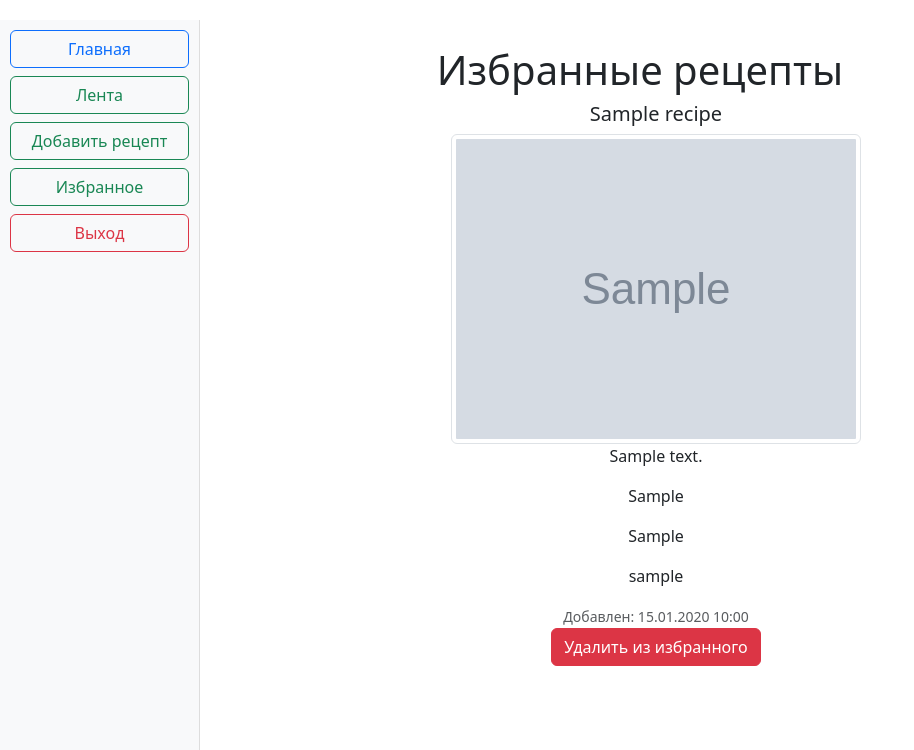
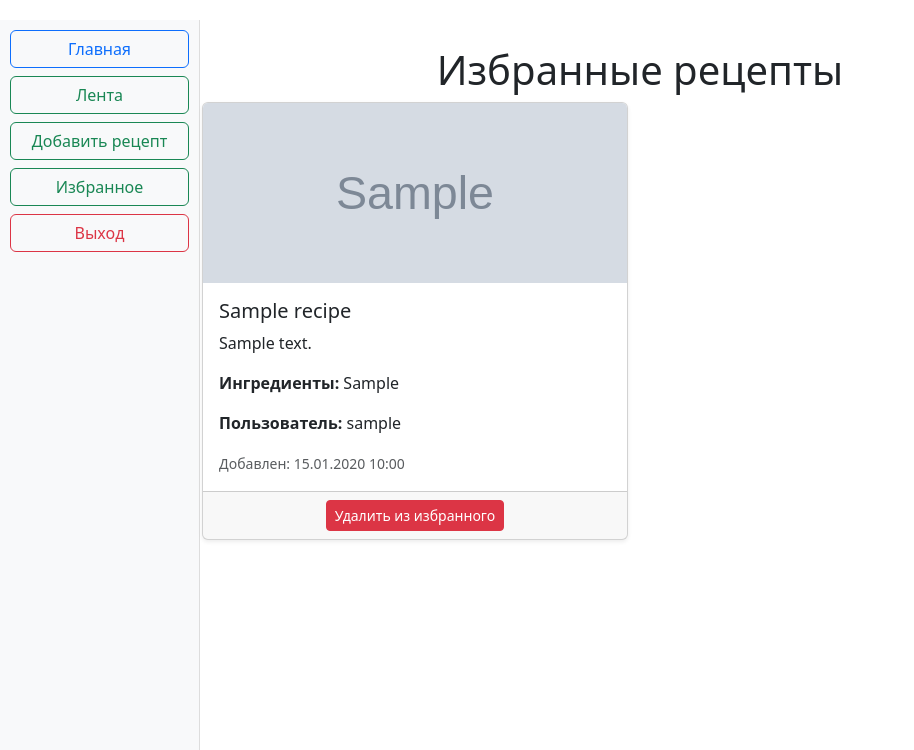
Before and after one commit to split2001/Diploma_Django, a Django app: page /selected in a window 1280 px wide. Shown: the part 50-800 px from the top of the page, without its empty margins (0-914 px from the left). Run offline with Django 5.2, Linux system fonts and the light colour scheme; a user stored in the database is signed in; tables that the repository leaves empty hold one stand-in row (values such as "Sample post"); grey boxes marked "Sample" are stand-in pictures; some libraries are stand-ins or nearby versions.

Commit message:
Diploma_Django

```diff
--- a/templates/selected.html
+++ b/templates/selected.html
@@ -5,38 +5,42 @@
 {% endblock %}
 
 {% block content %}
-<div class="container" style="margin-top: 20px;">
+<div class="container" style="margin-top: 20px; max-width: 900px;">
     <h1 class="text-center">Избранные рецепты</h1>
-    <style>
-        .img-thumbnail {
-            max-width: 500px;  /* Ограничиваем ширину изображения */
-            max-height: 400px; /* Ограничиваем высоту изображения */
-            object-fit: cover; /* Сохраняем пропорции изображения */
-        }
-    </style>
 
+    <div class="row">
         {% if selected_recipe %}
-        <ul class="text-center" style="list-style-type: none;">
             {% for recipe in selected_recipe %}
-                <li>
-                    <h5>{{ recipe.title }}</h5>
-                    <img src="{{ recipe.image.url }}" alt="{{ recipe.title }}" class="img-thumbnail">
-                    <p>{{ recipe.description }}</p>
-                    <p>{{ recipe.ingredients }}</p>
-                    <p>{{ recipe.instructions }}</p>
-                    <p>{{ recipe.user }}</p>
+                <div class="col-md-6 mb-4"> <!-- Две карточки в ряду -->
+                    <div class="card shadow-sm h-100">
+                        {% if recipe.image %}
+                        <img src="{{ recipe.image.url }}" alt="{{ recipe.title }}" class="card-img-top" style="height: 180px; object-fit: cover;">
+                        {% else %}
+                        <svg class="bd-placeholder-img card-img-top" width="100%" height="180" xmlns="http://www.w3.org/2000/svg" role="img" aria-label="Placeholder: Thumbnail" preserveAspectRatio="xMidYMid slice" focusable="false">
+                            <rect width="100%" height="100%" fill="#55595c"></rect>
+                            <text x="50%" y="50%" fill="#eceeef" dy=".3em">Нет изображения</text>
+                        </svg>
+                        {% endif %}
+                        <div class="card-body">
+                            <h5 class="card-title">{{ recipe.title }}</h5>
+                            <p class="card-text text-truncate" style="max-height: 3em; overflow: hidden;">{{ recipe.description }}</p>
+                            <p class="card-text"><strong>Ингредиенты:</strong> {{ recipe.ingredients }}</p>
+                            <p class="card-text"><strong>Пользователь:</strong> {{ recipe.user }}</p>
                             <small class="text-muted">Добавлен: {{ recipe.created_at|date:"d.m.Y H:i" }}</small>
-
+                        </div>
+                        <div class="card-footer text-center">
                             <!-- Кнопка "Удалить из избранного" -->
-                    <form method="post" action="{% url 'remove_favorites' recipe.id %}">
+                            <form method="post" action="{% url 'remove_favorites' recipe.id %}" class="d-inline">
                                 {% csrf_token %}
-                        <button type="submit" class="btn btn-danger">Удалить из избранного</button>
+                                <button type="submit" class="btn btn-danger btn-sm">Удалить из избранного</button>
                             </form>
-                </li>
+                        </div>
+                    </div>
+                </div>
             {% endfor %}
-        </ul>
         {% else %}
             <p class="text-center">Вы ещё не добавили рецепты в избранное.</p>
         {% endif %}
     </div>
+</div>
 {% endblock %}
```
Also changed, not shown: templates/lenta.html (+26 -25 lines). Lines whose indentation alone changed are shown as unchanged.
